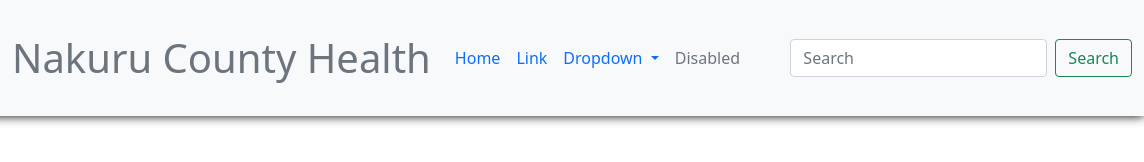
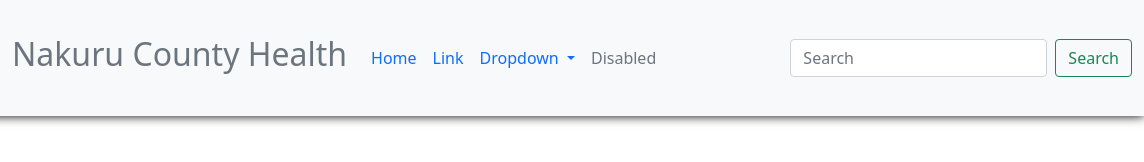
Before and after one commit to JoeGakumo21/NakuruCountyHealth-Website, a plain HTML site: page index.html in a window 1280 px wide. Shown: the full height of the page, 136-1280 px from the left. Drawn offline with nearby package versions, Linux system fonts and the light colour scheme.

Commit message:
minor charges

```diff
--- a/index.html
+++ b/index.html
@@ -21,7 +21,7 @@
     <nav class="navbar navbar-expand-lg bg-light">
         <div class="container-fluid">
             <img src="https://nakuru.go.ke/wp-content/uploads/2021/04/Header-2.png" class="navbar-brand" alt="Nakuru County Logo" id="logo">
-          <a class="navbar-brand text-capitalize text-secondary display-1" href="#">nakuru county health</a>
+          <h1 class="navbar-brand text-capitalize text-secondary display-1" href="#">nakuru county health</h1>
           <button class="navbar-toggler" type="button" data-bs-toggle="collapse" data-bs-target="#navbarSupportedContent" aria-controls="navbarSupportedContent" aria-expanded="false" aria-label="Toggle navigation">
             <span class="navbar-toggler-icon"></span>
           </button>
--- a/main.css
+++ b/main.css
@@ -1,5 +1,5 @@
 .display-1{
-    font-size: 2.5rem;
+    font-size: 2.0rem;
     font-weight: 300;
     line-height: 1.1;
 
```
